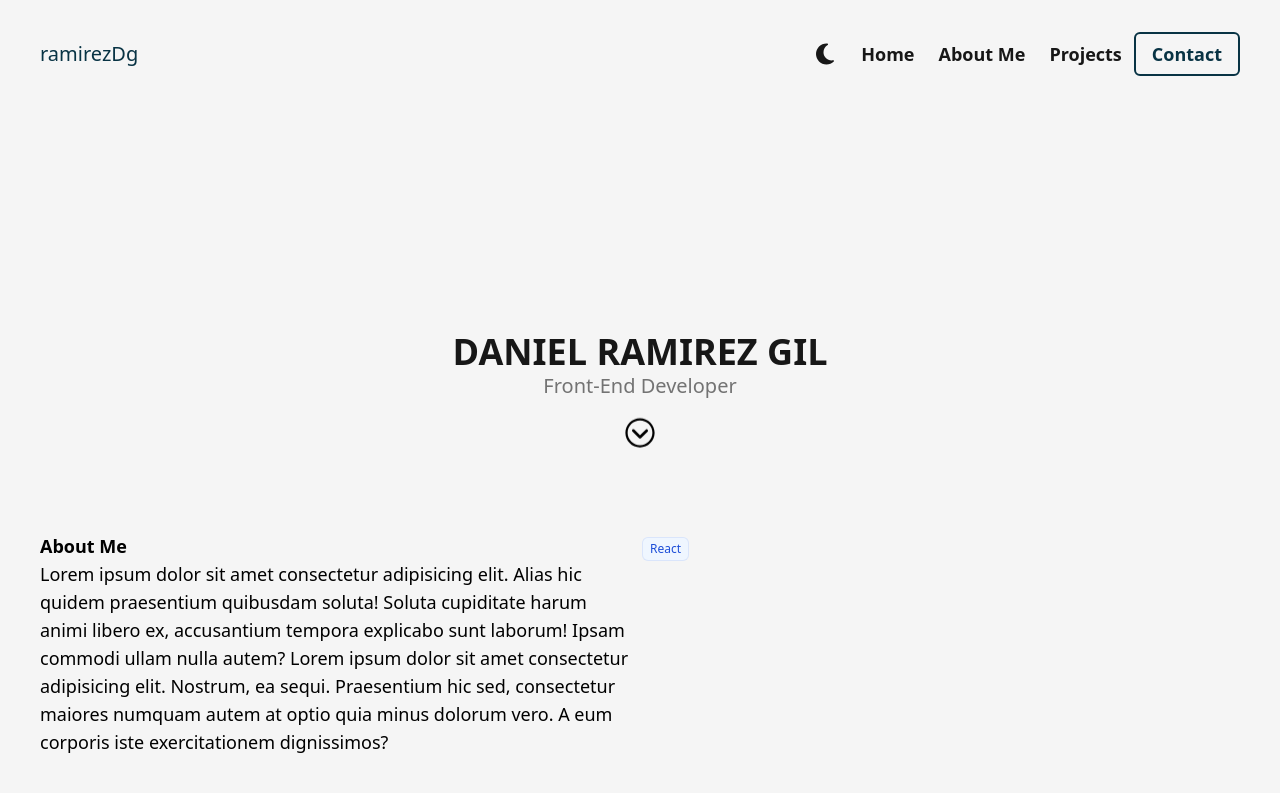
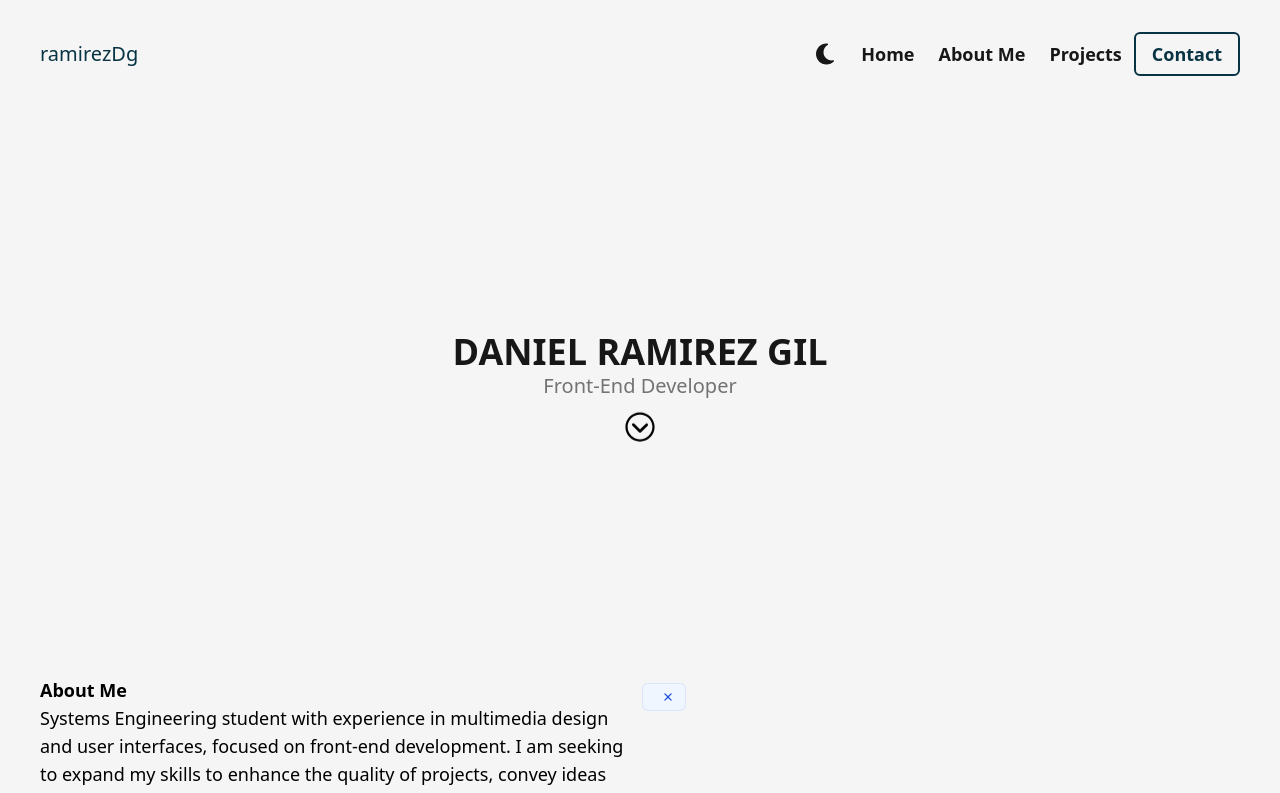
Before and after one commit to ramirezDg/ramirezDg-app, a React (Vite) app in the folder ramirezDg-app/: page / in a window 1280 px wide. Shown: the top 793 px of the page. Built offline with nearby package versions, Linux system fonts and the light colour scheme.

Commit message:
Add: Badges

```diff
--- a/ramirezDg-app/src/pages/AboutMe.tsx
+++ b/ramirezDg-app/src/pages/AboutMe.tsx
@@ -1,19 +1,25 @@
+import { IoIosClose } from "react-icons/io";
 
 function AboutMe() {
     return (
-        <>
-            <section className="min-h-scree grid grid-cols-2 gap-1">
+        <section className="h-screen">
+            <div className="grid grid-cols-2 gap-1">
                 <div className="">
                     <h1 className="font-semibold">About Me</h1>
-                    <p>Lorem ipsum dolor sit amet consectetur adipisicing elit. Alias hic quidem praesentium quibusdam soluta! Soluta cupiditate harum animi libero ex, accusantium tempora explicabo sunt laborum! Ipsam commodi ullam nulla autem?
-                        Lorem ipsum dolor sit amet consectetur adipisicing elit. Nostrum, ea sequi. Praesentium hic sed, consectetur maiores numquam autem at optio quia minus dolorum vero. A eum corporis iste exercitationem dignissimos?
+                    <p>
+                        Systems Engineering student with experience in multimedia design and user interfaces, focused on front-end development. I am seeking to expand my skills to enhance the quality of projects, convey ideas impactfully, and achieve challenging goals. My approach revolves around embracing new challenges, continuously learning, and contributing to the success of innovative projects. I aspire to solidify my position as a web development specialist, providing creative and efficient solutions that deliver an exceptional user experience.
                     </p>
                 </div>
                 <div className="" id="Skills">
-                        <span className='inline-flex items-center rounded-md bg-blue-50 px-2 py-1 text-xs font-medium text-blue-700 ring-1 ring-inset ring-blue-700/10'>React</span>
-                    </div>
-            </section>
-        </>
+                        <div className="inline-flex items-center rounded-md bg-blue-50 px-2 py-1 text-xs font-medium text-blue-700 ring-1 ring-inset ring-blue-700/10">
+                            <p className="select-none">
+
+                            </p>
+                             <span className="ml-2 text-xl text-blue-700 cursor-pointer" onclick="cerrarBadge()"><IoIosClose/></span>
+                        </div>
+                </div>
+            </div>
+        </section>
     )
 }
 
--- a/ramirezDg-app/src/pages/Home.tsx
+++ b/ramirezDg-app/src/pages/Home.tsx
@@ -2,7 +2,7 @@ import { IoIosArrowDropdown } from "react-icons/io";
 
 function Home() {
     return (
-        <section className='h-auto py-20 mt-36 text-center'>
+        <section className='py-20 m-36 text-center'>
 
             <h2 className="text-4xl font-semibold uppercase text-neutral-900">Daniel Ramirez Gil</h2>
             <h3 className="text-xl text-neutral-500">Front-End Developer</h3>
```
